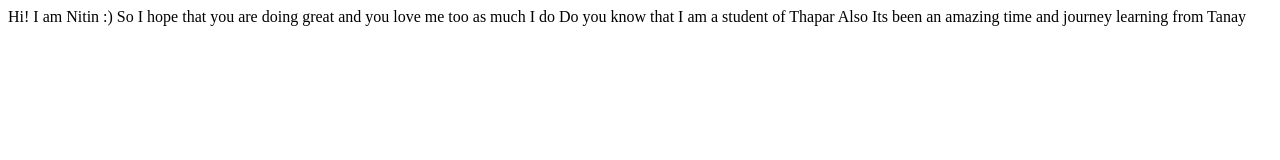
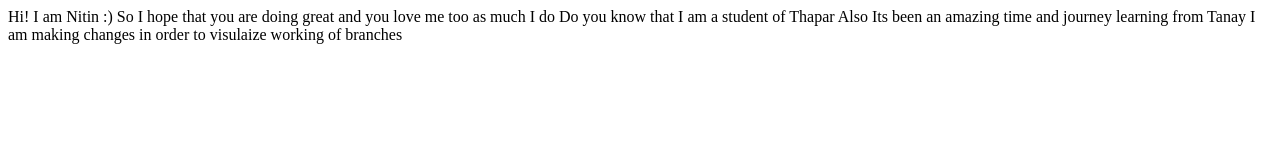
Before and after one commit to nitindang/NitinDang_Portfolio, a plain HTML site: page index.html in a window 1280 px wide. Drawn offline with Linux system fonts and the light colour scheme.

Commit message:
Update details of project

```diff
--- a/index.html
+++ b/index.html
@@ -13,5 +13,7 @@
     Do you know that I am a student of Thapar
 
     Also Its been an amazing time and journey learning from Tanay
+
+    I am making changes in order to visulaize working of branches
 </body>
 </html>
```
